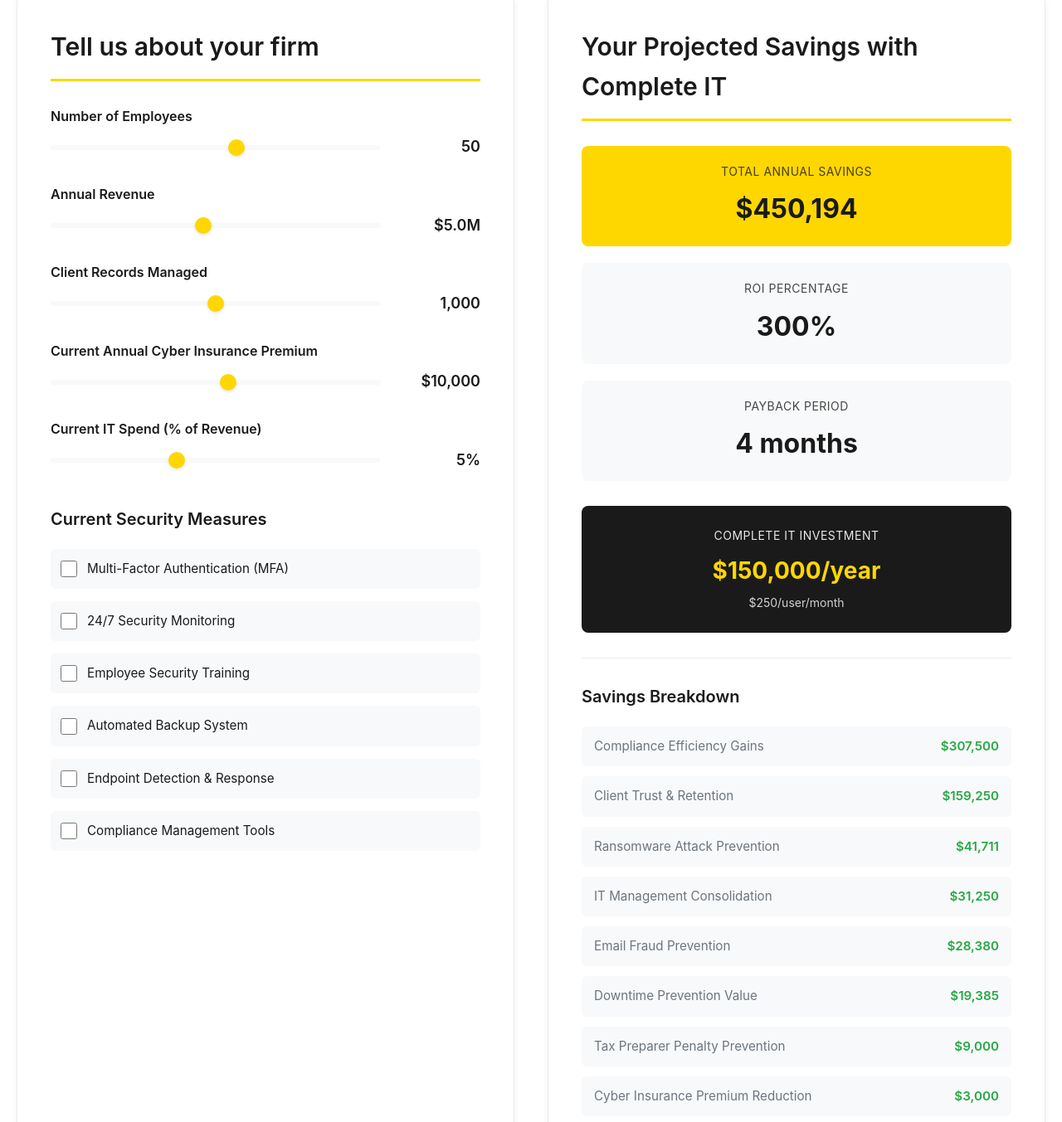
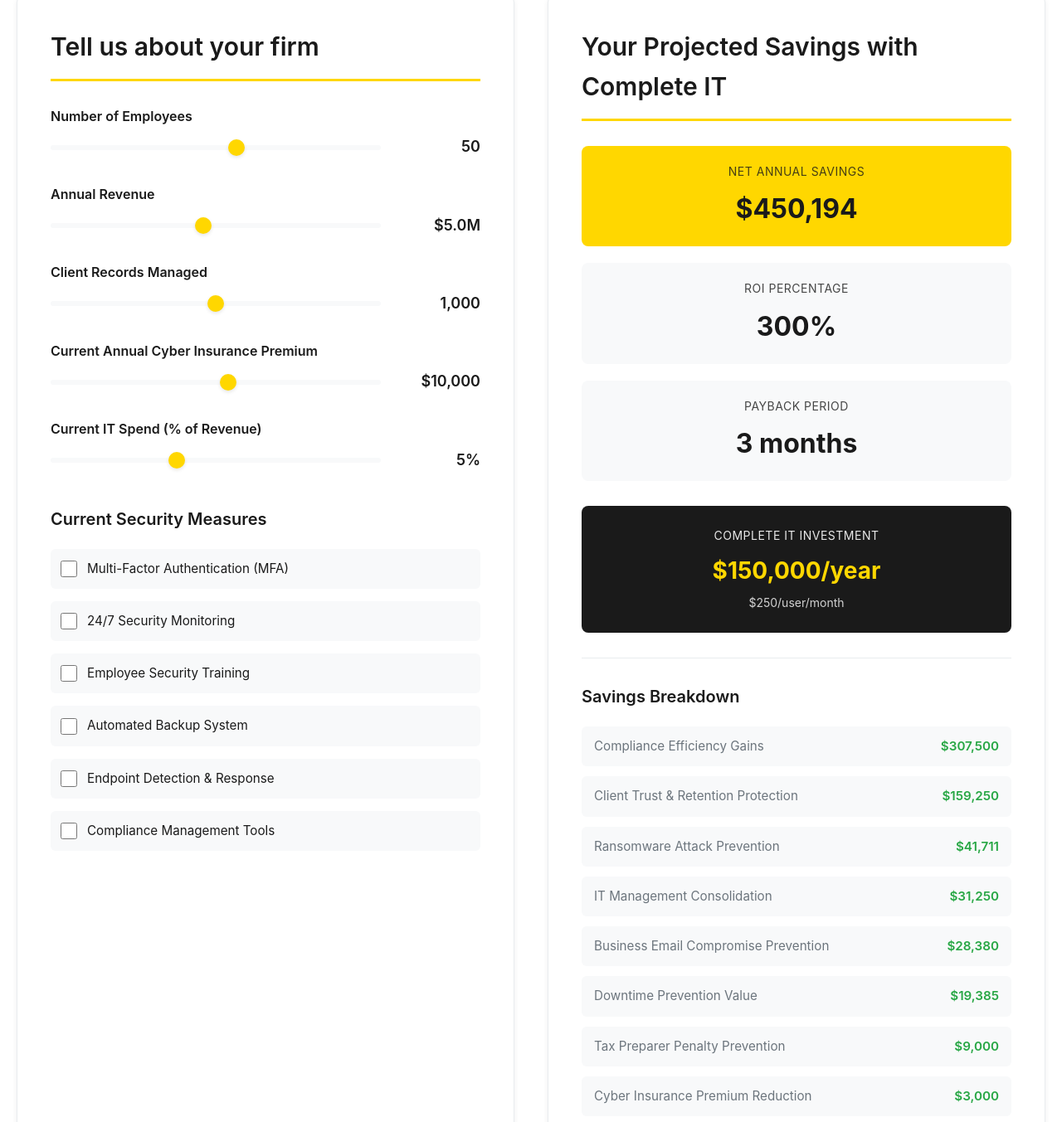
Before and after one commit to I-Made-It-Inc/Turnium-ROI-Calculator, a plain HTML site: page index.html in a window 1280 px wide. Shown: the part 246-1599 px from the top of the page at 83% size. Drawn offline with Linux system fonts and the light colour scheme.

Commit message:
Fixed payback period calculation & made text labels more accurate

```diff
--- a/calculator.js
+++ b/calculator.js
@@ -397,7 +397,7 @@
 
         const netSavings = totalSavings - turniumCost;
         const roi = turniumCost > 0 ? (netSavings / turniumCost) * 100 : 0;
-        const paybackPeriod = netSavings > 0 ? Math.round((turniumCost / netSavings) * 12) : 0;
+        const paybackPeriod = totalSavings > 0 ? Math.round((turniumCost / totalSavings) * 12) : 0;
 
         // Update display
         document.getElementById('total-savings').textContent = this.formatCurrency(netSavings);
@@ -410,11 +410,11 @@
             { label: 'Cyber Insurance Premium Reduction', value: insuranceSavings, id: 'insurance-savings' },
             { label: 'Data Breach Prevention', value: breachSavings, id: 'breach-savings' },
             { label: 'Ransomware Attack Prevention', value: ransomwareSavings, id: 'ransomware-savings' },
-            { label: 'Email Fraud Prevention', value: becSavings, id: 'bec-savings' },
+            { label: 'Business Email Compromise Prevention', value: becSavings, id: 'bec-savings' },
             { label: 'Compliance Efficiency Gains', value: complianceSavings, id: 'compliance-savings' },
             { label: 'IT Management Consolidation', value: itSavings, id: 'it-savings' },
             { label: 'Downtime Prevention Value', value: downtimeSavings, id: 'downtime-savings' },
-            { label: 'Client Trust & Retention', value: retentionSavings, id: 'retention-savings' },
+            { label: 'Client Trust & Retention Protection', value: retentionSavings, id: 'retention-savings' },
             { label: 'Tax Preparer Penalty Prevention', value: penaltySavings, id: 'penalty-savings' }
         ];
 
--- a/index.html
+++ b/index.html
@@ -94,7 +94,7 @@
 
                     <div class="result-cards">
                         <div class="result-card highlight">
-                            <div class="result-label">Total Annual Savings</div>
+                            <div class="result-label">Net Annual Savings</div>
                             <div class="result-value" id="total-savings">$0</div>
                         </div>
                         <div class="result-card">
```
